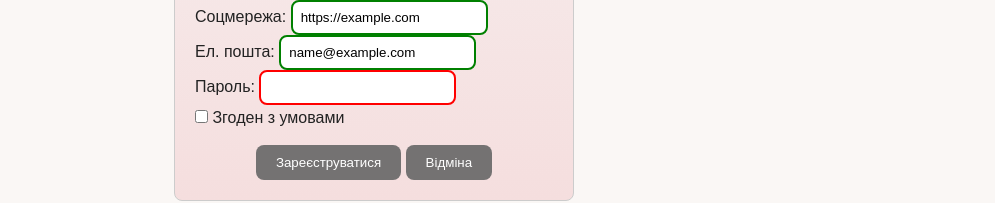
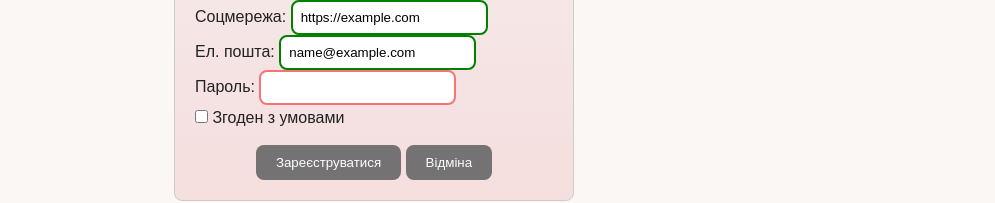
Before and after one commit to Katerina12517/Portfolio_lab2, a plain HTML site: page contact.html in a window 1280 px wide. Both pictures are taken after typing "Sample", "Sample", "2020-01-15", "5551234", "https://example.com", "name@example.com" into the empty fields and a click on the button "Зареєструватися". Shown: the part 1229-1432 px from the top of the page, without its empty margins (266-1261 px from the left). Drawn offline with Linux system fonts and the light colour scheme.

Commit message:
Change styles

```diff
--- a/css/styles.css
+++ b/css/styles.css
@@ -391,7 +391,7 @@ input:user-valid {
 }
 
 input:user-invalid {
-  border-color: red;
+  border-color: rgb(248, 115, 115);
 }
 
 .modal {
```
